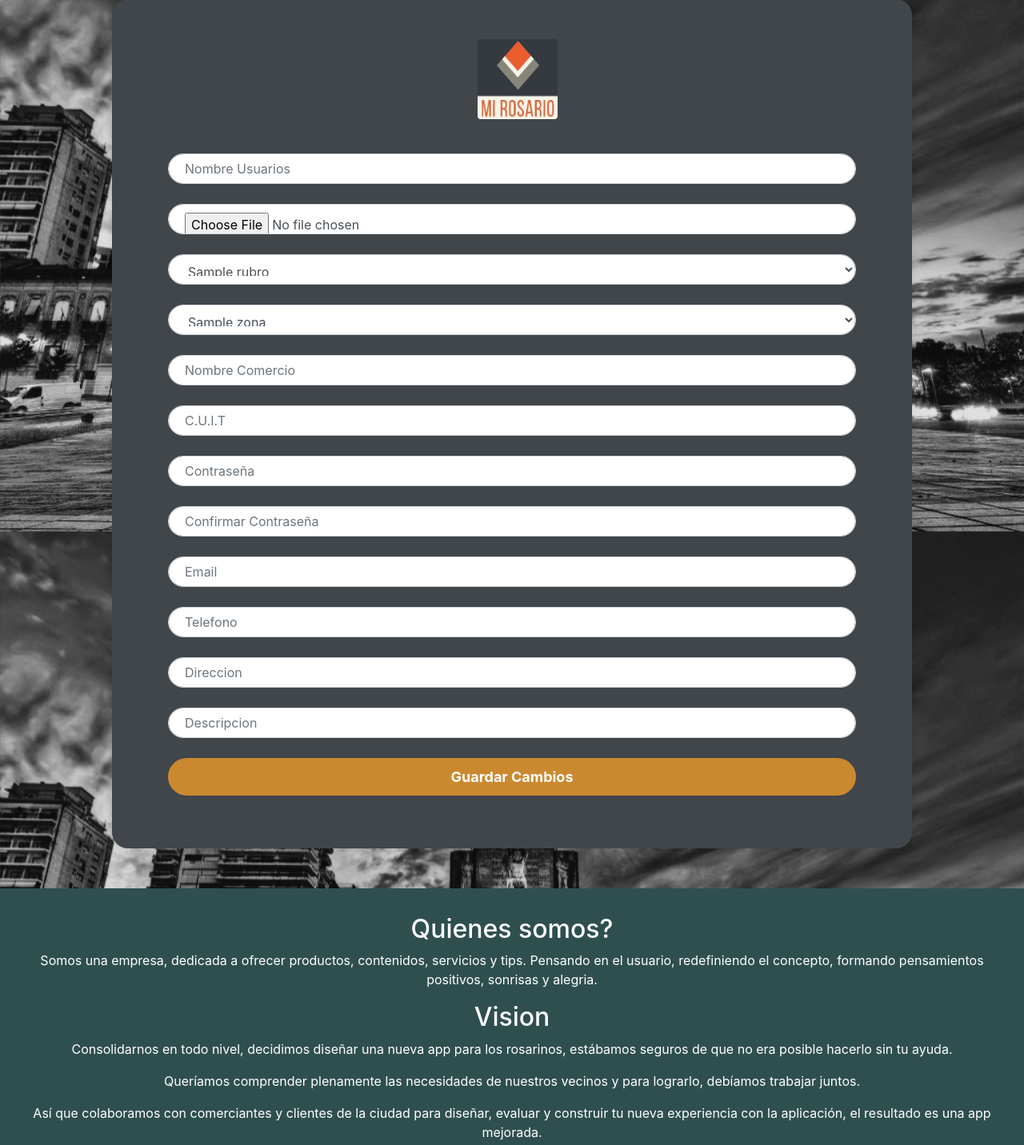
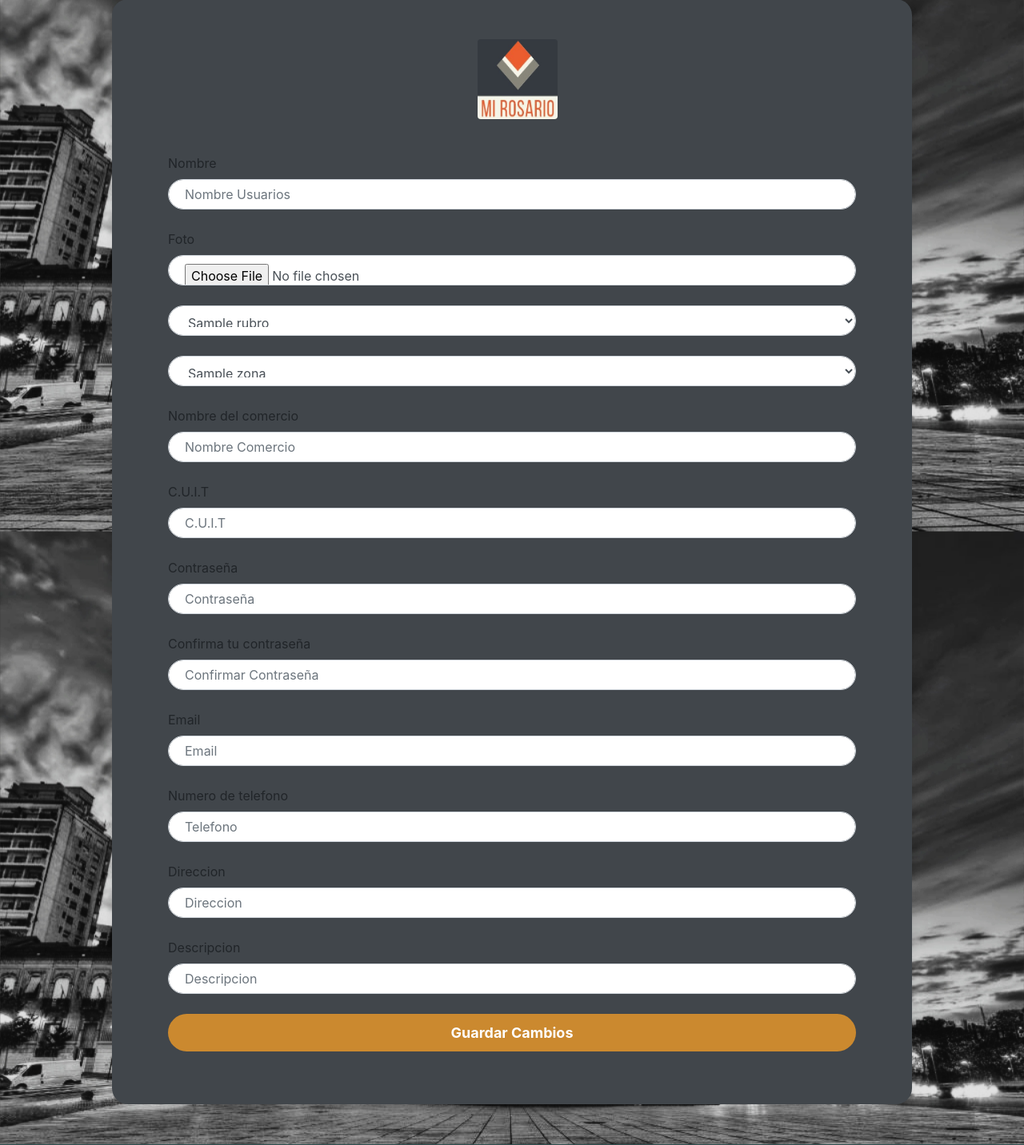
Before and after one commit to ClaraRazzetto/MiRosario, a Spring app: template MiRosario/src/main/resources/templates/editar-comercio.html in a window 1280 px wide. Shown: the part 183-1615 px from the top of the page at 80% size. Run offline with Thymeleaf, Linux system fonts and the light colour scheme; the template is opened without the code that fills it: most values are stand-ins (such as "Sample title", 1, 10 or a date in 2020); data that the repository does not hold is empty; some of the project's set-up classes (security, data sources, template engines, error pages and the like) are left out, and stand-ins take their place; some libraries are stand-ins or nearby versions.

Commit message:
termino de tareas Maxi

```diff
--- a/MiRosario/src/main/resources/templates/editar-comercio.html
+++ b/MiRosario/src/main/resources/templates/editar-comercio.html
@@ -47,60 +47,72 @@
       <input hidden name="id" th:value="${comercio.id}">
 
       <div class="form-group">
+        <label for="nombreUsuario">Nombre</label>
         <input th:value="${comercio.nombreUsuario}" name="nombreUsuario" type="text" class="form-control item"
-          id="nombreUsuario" placeholder="Nombre Usuarios">
+          id="nombreUsuario" placeholder="Nombre Usuarios" required>
       </div>
 
       <div class="form-group">
+        <label for="foto">Foto</label>
         <input type="file" class="form-control item" name="foto" th:value="${comercio.foto}">
       </div>
 
       <select name="rubro" class="form-control item">
-        <option th:each="rubro,iterator :${rubros}" th:text="${rubro}"></option>
+        <label for="rubro">Rubros</label>
+        <option id="rubro" th:each="rubro,iterator :${rubros}" th:text="${rubro}"></option>
       </select>
 
       <select name="zona" class="form-control item">
-        <option th:each="zona,iterator :${zonas}" th:text="${zona}"></option>
+        <label for="zona">Zonas</label>
+        <option id="zona" th:each="zona,iterator :${zonas}" th:text="${zona}"></option>
       </select>
 
       <div class="form-group">
+        <label for="nombreComercio">Nombre del comercio</label>
         <input th:value="${comercio.nombreComercio}" name="nombreComercio" type="text"
-          class="form-control item" id="nombreComercio" placeholder="Nombre Comercio">
+          class="form-control item" id="nombreComercio" placeholder="Nombre Comercio" required>
       </div>
 
       <div class="form-group">
+        <label for="cuitComercio">C.U.I.T</label>
         <input th:value="${comercio.cuit}" name="cuit" type="text" class="form-control item" id="cuitComercio"
-          placeholder="C.U.I.T">
+          placeholder="C.U.I.T" minlength="11" maxlength="11" required>
       </div>
 
       <div class="form-group">
+        <label for="Contraseña">Contraseña</label>
         <input name="password" type="password" class="form-control item"
-          id="Contraseña" placeholder="Contraseña">
+          id="Contraseña" placeholder="Contraseña" minlength="5" maxlength="10" required>
       </div>
 
       <div class="form-group">
+        <label for="confirmacionContraseña">Confirma tu contraseña</label>
         <input name="password2" type="password" class="form-control item"
-          id="confirmacionContraseña" placeholder="Confirmar Contraseña">
+          id="confirmacionContraseña" placeholder="Confirmar Contraseña"  minlength="5" maxlength="10" required>
       </div>
 
       <div class="form-group">
+        <label for="emailComercio">Email</label>
         <input th:value="${comercio.mail}" name="mail" type="text" class="form-control item" id="emailComercio"
-          placeholder="Email">
+          placeholder="Email" required>
       </div>
 
       <div class="form-group">
+        <label for="telefonoComercio"> Numero de telefono</label>
         <input th:value="${comercio.telefono}" name="telefono" type="text" class="form-control item"
-          id="telefonoComercio" placeholder="Telefono">
+          id="telefonoComercio" placeholder="Telefono" required>
       </div>
 
       <div class="form-group">
+        <label for="direccionComercio">Direccion</label>
         <input th:value="${comercio.descripcion}" name="descripcion" type="text" class="form-control item"
-          id="direccionComercio" placeholder="Direccion">
+          id="direccionComercio" placeholder="Direccion" required>
       </div>
 
       <div class="form-group">
+        <label for="descripcionComercio">Descripcion</label>
         <input th:value="${comercio.direccion}" name="direccion" type="text" class="form-control item"
-          id="descripcionComercio" placeholder="Descripcion">
+          id="descripcionComercio" placeholder="Descripcion" minlength="0" maxlength="200">
       </div>
 
       <div class="form-group">
```
Also changed, not shown: MiRosario/src/main/resources/templates/editar-cliente.html (+23 -12 lines), MiRosario/src/main/resources/templates/editar-producto.html (+11 -7 lines).
